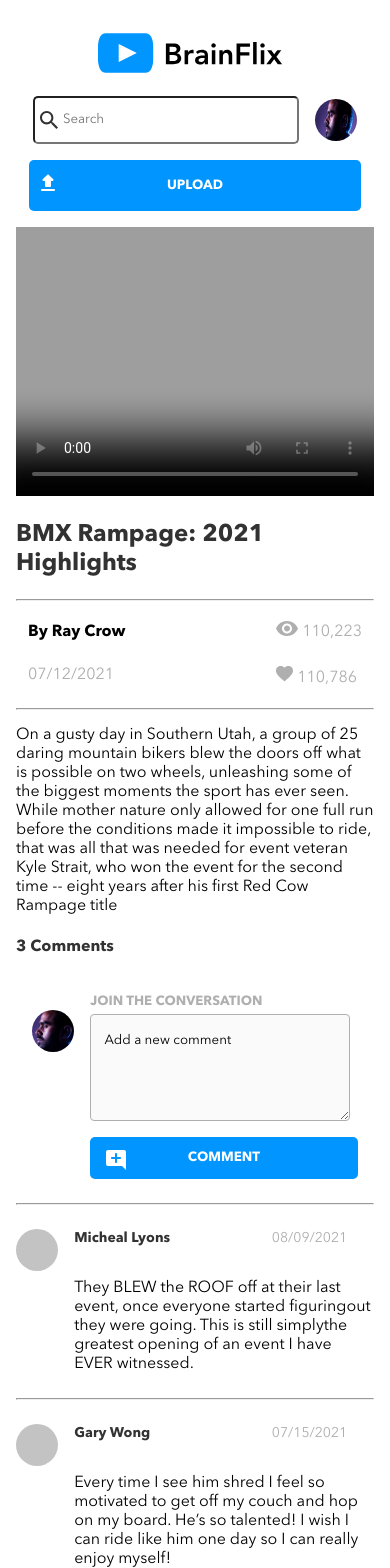
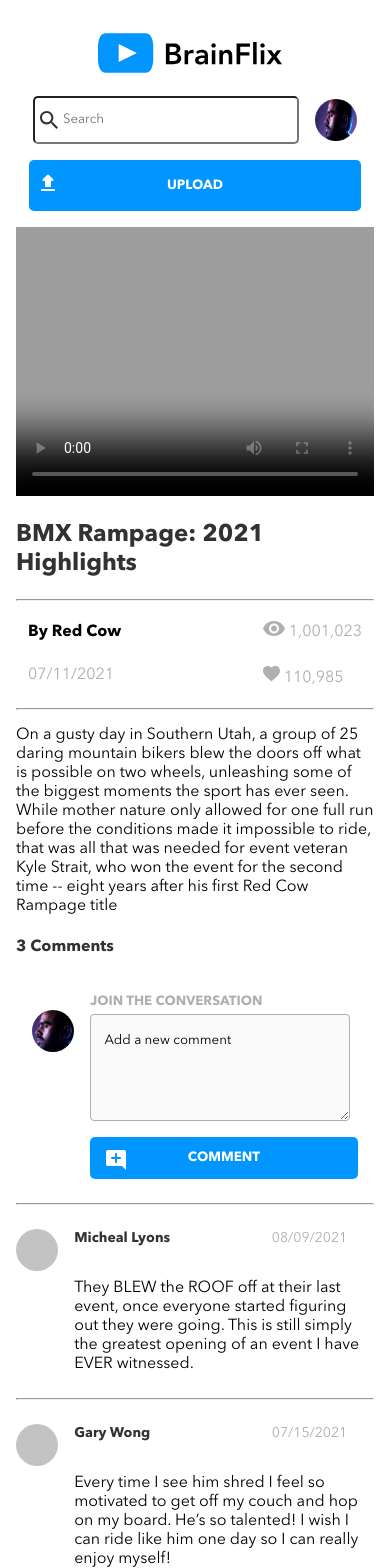
Before and after one commit to amandamani/brainflix, a React (Create React App) app: page / in a window 390 px wide. Shown: the top 1568 px of the page. Built offline with nearby package versions, Linux system fonts and the light colour scheme.

Commit message:
Mobile CSS and application functionality done.

```diff
--- a/src/App.js
+++ b/src/App.js
@@ -3,30 +3,32 @@ import Header from './components/Header/Header'
 import VideoMain from './components/VideoMain/VideoMain'
 import CommentSection from './components/CommentSection/CommentSection'
 import VideoList from './components/VideoList/VideoList';
+import {useState} from 'react';
+import videoDetails from './data/video-details.json';
 
 function App() {
+
+  const [activeVideo, setActiveVideo] = useState(videoDetails[0].id);
+
+  const changeActiveVideo = (videoId) => {
+      setActiveVideo(videoId)
+  }
+
+  let currentVideo = (videoDetails.filter(video => video.id === activeVideo))[0];
+
+
   return (
     <div>
       <Header />
       <VideoMain
-        currentVideo = "https://i.imgur.com/l2Xfgpl.jpg"
-        videoTitle = "BMX Rampage: 2021 Highlights"
-        videoCreator = "Ray Crow"
-        videoDate = "07/12/2021"
-        videoViews =  "110,223"
-        videoLikes =  "110,786"
-        videoDesc =  "On a gusty day in Southern Utah, a group of 25
-        daring mountain bikers blew the doors off what
-        is possible on two wheels, unleashing some of
-        the biggest moments the sport has ever seen.
-        While mother nature only allowed for one full run
-        before the conditions made it impossible to ride,
-        that was all that was needed for event veteran
-        Kyle Strait, who won the event for the second
-        time -- eight years after his first Red Cow
-        Rampage title"/>
-      <CommentSection />
-      <VideoList />
+        currentVideo = {currentVideo}/>
+      <CommentSection
+        comments = {currentVideo.comments}
+      />
+      <VideoList
+        activeVideo = {activeVideo}
+        changeActiveVideo = {changeActiveVideo}
+      />
     </div>
   );
 }
--- a/src/components/CommentSection/CommentSection.js
+++ b/src/components/CommentSection/CommentSection.js
@@ -2,31 +2,11 @@ import './CommentSection.scss'
 import commentIcon from '../../assets/icons/add_comment.svg'
 import userIcon from '../../assets/images/Mohan-muruge.jpg'
 import Comment from '../Comment/Comment'
-import {v4 as uuid} from 'uuid'
 
-const comments = [
-    {
-        userName: "Micheal Lyons",
-        date: "08/09/2021",
-        comment: "They BLEW the ROOF off at their last event, once everyone started figuringout they were going. This is still simplythe greatest opening of an event I have EVER witnessed.",
-        id: uuid()
-    },
-    {
-        userName: "Gary Wong",
-        date: "07/15/2021",
-        comment: "Every time I see him shred I feel so motivated to get off my couch and hop on my board. He’s so talented! I wish I can ride like him one day so I can really enjoy myself!",
-        id: uuid()
-    },
-    {
-        userName: "Theodore Duncan",
-        date: "07/11/2021",
-        comment: "How can someone be so good!!! You can tell he lives for this and loves to do it every day. Everytime I see him I feel instantly happy! He’s definitely my favorite ever!",
-        id: uuid()
-    }
-]
 
 function CommentSection (props) {
     const mediaQuery = window.matchMedia('(min-width: 768px)')
+    const comments = props.comments;
     return(
         <section className="comment-section">
             <h4 className="comment-section__title">{comments.length} Comments</h4>
@@ -51,8 +31,8 @@ function CommentSection (props) {
                     return(
                     <Comment
                         key = {comment.id}
-                        userName = {comment.userName}
-                        date = {comment.date}
+                        userName = {comment.name}
+                        date = {new Intl.DateTimeFormat('en-US', {day: "2-digit", month: "2-digit", year:"numeric"}).format(comment.timestamp)}
                         comment = {comment.comment}
                     />
                 )})
--- a/src/components/Video/Video.js
+++ b/src/components/Video/Video.js
@@ -1,8 +1,11 @@
 import './Video.scss'
 
 function Video (props) {
+    const clickHandler = () => {
+        props.changeActiveVideo(props.id)
+    }
     return(
-    <div className="video">
+    <div className="video" onClick={clickHandler}>
         <div>
             <img src={props.image} alt={props.title} className="video__image"/>
         </div>
--- a/src/components/VideoList/VideoList.js
+++ b/src/components/VideoList/VideoList.js
@@ -4,12 +4,11 @@ import Video from '../Video/Video'
 
 
 
-function VideoList () {
-    console.log(videolist)
+function VideoList (props) {
     return(
         <section className="video-list">
             <h4 className="video-list__title">NEXT VIDEOS</h4>
-            { videolist.map(video =>{
+            { videolist.filter(video => video.id !== props.activeVideo).map(video =>{
                 return(
                     <Video
                         key={video.id}
@@ -17,6 +16,8 @@ function VideoList () {
                         title={video.title}
                         image={video.image}
                         channel={video.channel}
+                        activeVideo = {props.activeVideo}
+                        changeActiveVideo = {props.changeActiveVideo}
                     />
                 )
             })}
--- a/src/components/VideoMain/VideoMain.js
+++ b/src/components/VideoMain/VideoMain.js
@@ -7,19 +7,18 @@ function VideoMain (props) {
     return(
     <>
         <video
-        poster={props.currentVideo}
+        poster={props.currentVideo.image}
         width="100%" height="40%" controls
         className="brainflix__video">
         </video>
         <VideoInfo
-            videoTitle = {props.videoTitle}
-            videoCreator = {props.videoCreator}
-            videoDate = {props.videoDate}
-            videoViews =  {props.videoViews}
-            videoLikes =  {props.videoLikes}
-            videoDesc =  {props.videoDesc}
+            videoTitle = {props.currentVideo.title}
+            videoCreator = {props.currentVideo.channel}
+            videoDate = {new Intl.DateTimeFormat('en-US', {day: "2-digit", month: "2-digit", year:"numeric"}).format(props.currentVideo.timestamp)}
+            videoViews =  {props.currentVideo.views}
+            videoLikes =  {props.currentVideo.likes}
+            videoDesc =  {props.currentVideo.description}
         />
-        {/* <VideoComment /> */}
     </>
     )
 }
```
